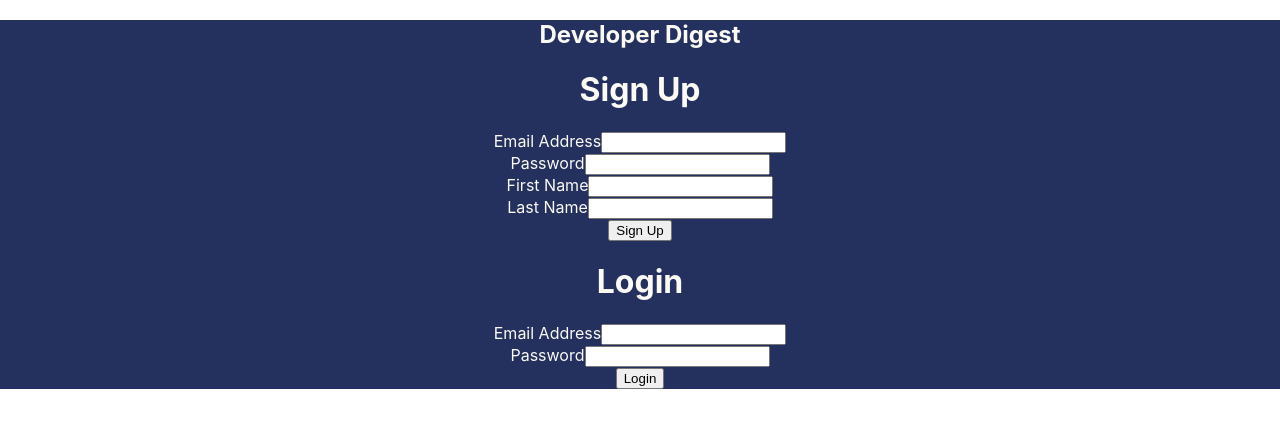
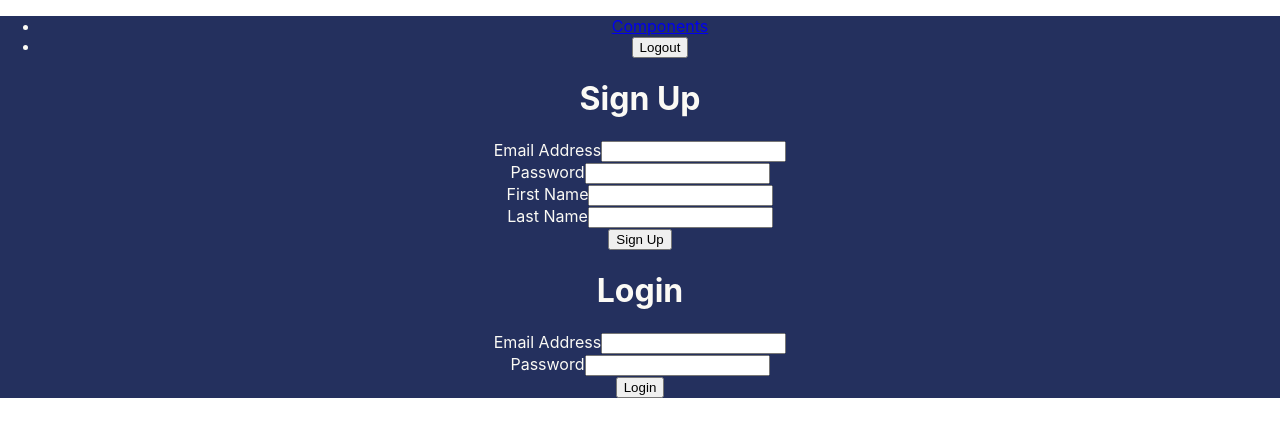
Before and after one commit to jsziems/books-client, a React (Create React App) app: page / in a window 1280 px wide. Shown: the top 436 px of the page. Built offline with nearby package versions, Linux system fonts and the light colour scheme.

Commit message:
Added Nav bar and Logout button.

```diff
--- a/src/App.tsx
+++ b/src/App.tsx
@@ -2,8 +2,8 @@ import React, { Component } from 'react';
 import './App.css';
 
 import Auth from './auth/Auth'
-import { Header } from './common'
-import { Navbar } from './common'
+// import { Header } from './common'
+import  Sitebar  from './common/Sitebar'
 import { SearchBooks } from './search'
 import { isConstructorDeclaration } from 'typescript';
 
@@ -19,17 +19,20 @@ class App extends Component<{}, AppState> {
     }
   }
 
-  // QUESTION: Why do we use localStorage as well as the state variable token?
   updateToken = (newToken: string) => {
     localStorage.setItem('token', newToken)
     this.setState({ token: newToken })
     console.info(`In udpateToken, token is ${this.state.token}`)
   }
 
+  clearToken = () => {
+    localStorage.clear()
+    this.setState({ token: '' })
+  }
+
   protectedViews = () => {
     console.info('In protectedViews')
     return (
-      // QUESTION - how does this work?
       <Auth updateToken={this.updateToken}/>
     )
 
@@ -38,9 +41,9 @@ class App extends Component<{}, AppState> {
   render() {
     return (
       <div className="App">
-        <Header brand="Developer Digest"/>
+        {/* <Header brand="Developer Digest"/> */}
 
-        <Navbar />
+        <Sitebar clickLogout={this.clearToken} token={this.state.token }/>
         {this.protectedViews()}
       </div>
     );
--- /dev/null
+++ b/src/common/Sitebar.tsx
@@ -0,0 +1,44 @@
+import { CardHeaderProps } from '@material-ui/core'
+import { render } from '@testing-library/react'
+import React, { Component } from 'react'
+import { Button, Collapse, Container, Nav, Navbar, NavbarBrand, NavbarToggler, NavItem, NavLink } from 'reactstrap'
+import { isPropertySignature } from 'typescript'
+
+type Props = {
+    clickLogout: () => void,
+    token: string
+}
+
+interface SitebarState {
+    isOpen: boolean
+}
+
+export default class Sitebar extends Component<Props, SitebarState>{
+    constructor(props: Props) {
+        super(props)
+        this.state = {
+            isOpen: false,
+        }
+    }
+
+    render() {
+        return (
+            <>
+                <Navbar>
+                    {/* <NavbarBrand href="/">WorkoutLog</NavbarBrand> */}
+                    {/* <NavbarToggler onClick={toggle} /> */}
+                    {/* <Collapse isOpen={isOpen} navbar> */}
+                    <Nav className="ml-auto" navbar>
+                        <NavItem>
+                            <NavLink href="/components/">Components</NavLink>
+                        </NavItem>
+                        <NavItem>
+                            <Button onClick={this.props.clickLogout}>Logout</Button>
+                        </NavItem>
+                    </Nav>
+                    {/* </Collapse> */}
+                </Navbar>
+            </>
+        )
+    }
+}
--- a/src/common/index.ts
+++ /dev/null
@@ -1,7 +0,0 @@
-import { Header } from './Header'
-import { Navbar } from './Navbar'
-
-export {
-    Header,
-    Navbar
-}
```
Also changed, not shown: src/common/Navbar.tsx (deleted, +0 -14 lines), src/resources/ResourceIndex.tsx (added, +70 -0 lines), src/App.css (line endings or trailing spaces).
